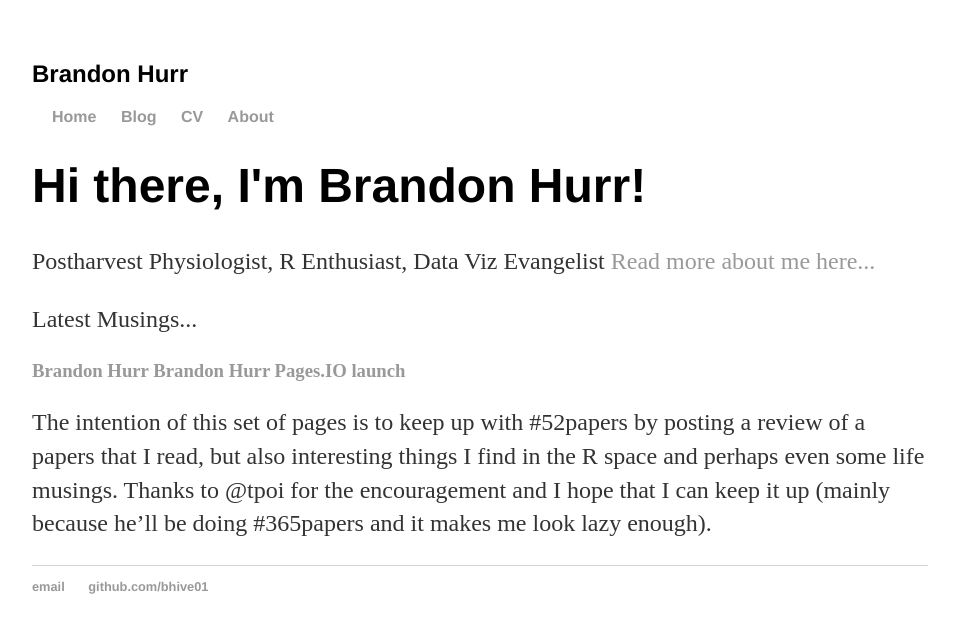
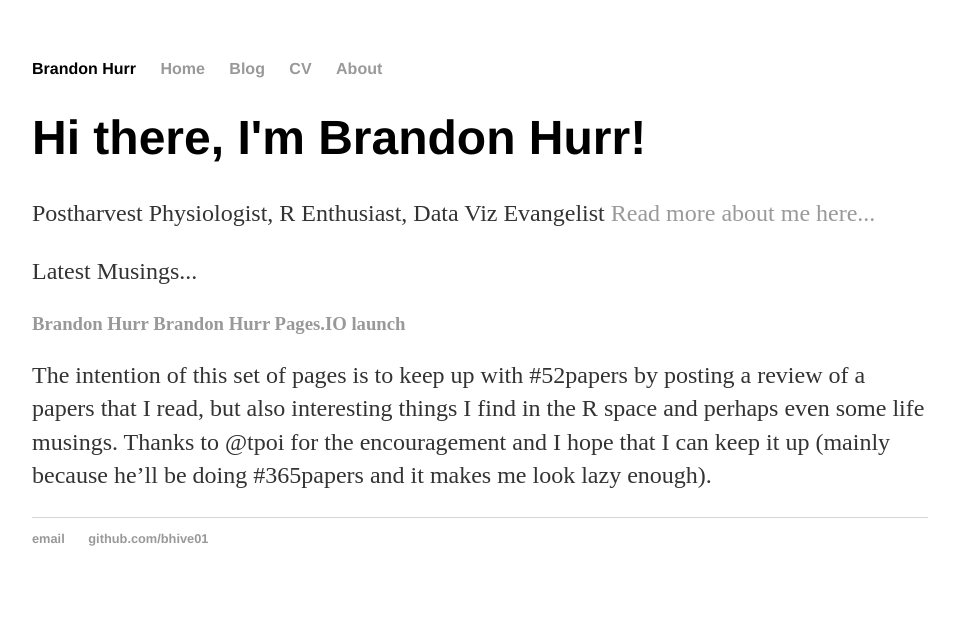
Before and after one commit to bhive01/bhive01.github.io, a Jekyll site: the page built from index.html, in a window 1280 px wide. Shown: the top 633 px of the page, without its empty margins (160-1115 px from the left). Built offline with Jekyll 4.4.1, drawn with Linux system fonts in a browser that asks for light colours.

```diff
--- a/_layouts/default.html
+++ b/_layouts/default.html
@@ -8,7 +8,7 @@
 		<body>
 			<nav>
 	    		<ul>
-	        		<li><h2>Brandon Hurr</h2></li>
+	        		<li>Brandon Hurr</li>
 	        		<li><a href="/">Home</a></li>
 		        	<li><a href="/blog">Blog</a></li>
 		        	<li><a href="/cv">CV</a></li>
```
